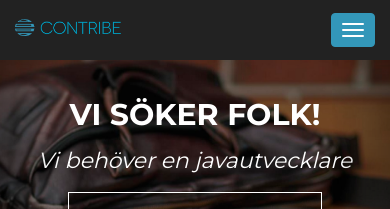
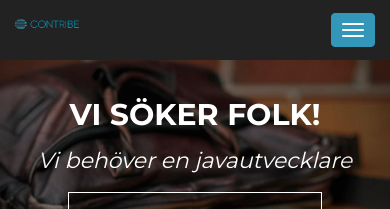
Before and after one commit to contribe/contribe, a Jekyll site: the page built from index.html, in a window 390 px wide. Shown: the top 209 px of the page. Built offline with Jekyll 4.4.1, drawn with Linux system fonts in a browser that asks for light colours; some web fonts are replaced.

Commit message:
fixing logo size on mobile again

```diff
--- a/_includes/css/agency.css
+++ b/_includes/css/agency.css
@@ -259,8 +259,8 @@ fieldset[disabled] .btn-xl.active {
 }
 
 .logoHeader {
-    max-height: 90%;
-    max-width: 90%;
+    max-height: 70%;
+    max-width: 70%;
 }
 
 .fill {
```
